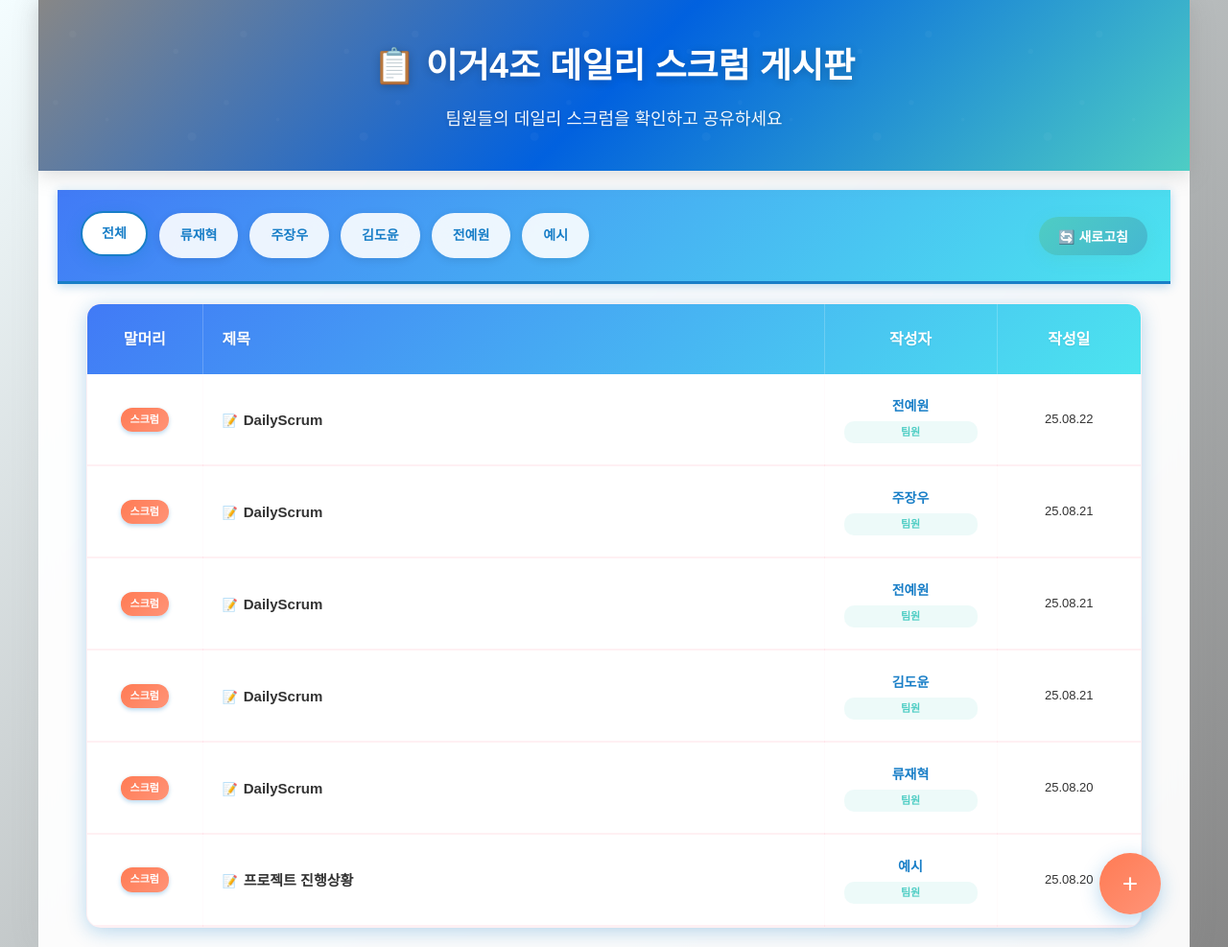
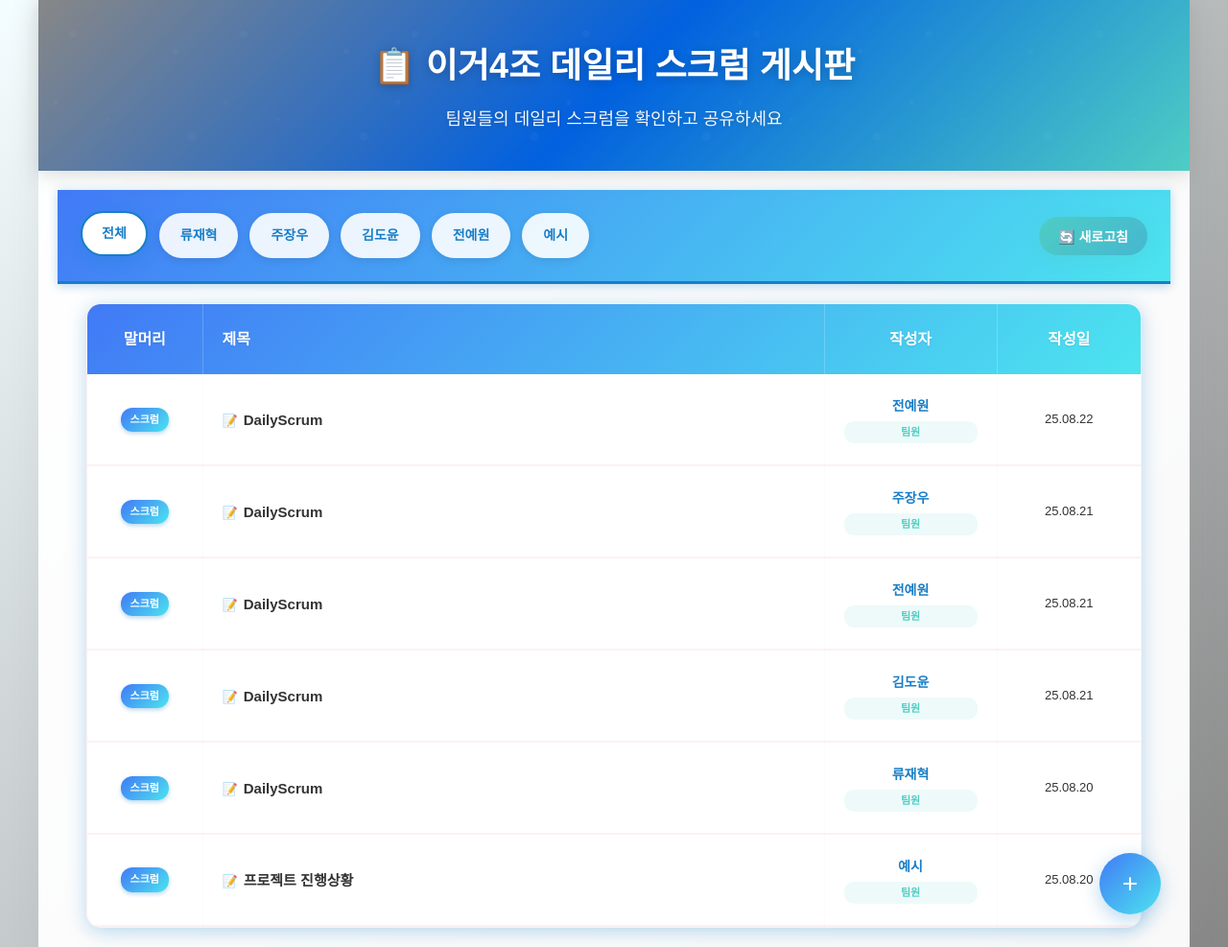
Before and after one commit to fbwogur121/DailyScrum-SSG, a Jekyll site: the page built from index.html, in a window 1280 px wide. Shown: the whole page at 96% size. Built offline with Jekyll 4.4.1, drawn with Linux system fonts in a browser that asks for light colours.

Commit message:
Update index.html
색상 수정
집가고싶어요

```diff
--- a/index.html
+++ b/index.html
@@ -253,7 +253,7 @@ title: 메인
         font-weight: 600;
         text-align: center;
         min-width: 50px;
-        background: linear-gradient(135deg, #ff7b54, #ff9478);
+        background: linear-gradient(135deg, #417af6, #4ce4ef);
         color: white;
         box-shadow: 0 2px 4px rgba(24,126,199, 0.3);
     }
@@ -327,7 +327,7 @@ title: 메인
         width: 64px;
         height: 64px;
         border-radius: 50%;
-        background: linear-gradient(135deg, #ff7b54, #ff9478);
+        background: linear-gradient(135deg, #417af6, #4ce4ef);
         color: white;
         border: none;
         font-size: 28px;
@@ -355,7 +355,7 @@ title: 메인
     }
 
     .add-post:hover {
-        background: linear-gradient(135deg, #187ec7, #ff7b54);
+        background: linear-gradient(135deg, #417af6, #4ce4ef);
         transform: scale(1.1);
         box-shadow: 0 8px 25px rgba(24,126,199, 0.3);
         color: white;
```
